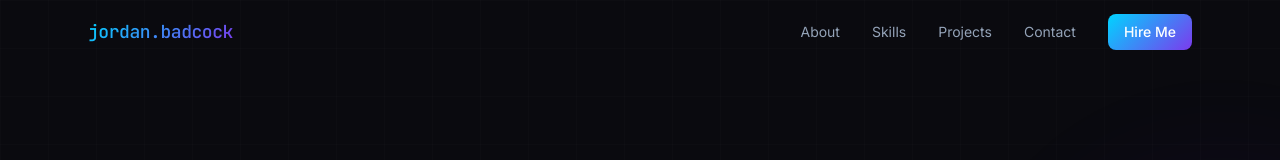
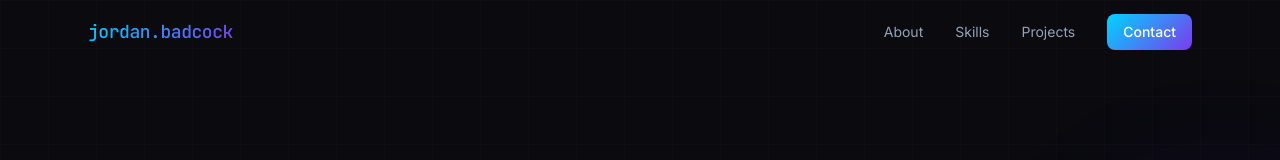
Before and after one commit to jordan-badcock/portfolio, a React (Vite) app: page / in a window 1280 px wide. Shown: the top 160 px of the page. Built offline with nearby package versions, Linux system fonts and the light colour scheme.

Commit message:
fix: remove duplicate Contact nav link, rename Hire Me to Contact
Co-Authored-By: Claude Sonnet 4.6 <noreply@anthropic.com>

```diff
--- a/src/components/Navbar.jsx
+++ b/src/components/Navbar.jsx
@@ -1,6 +1,6 @@
 import { useState, useEffect } from 'react'
 
-const links = ['About', 'Skills', 'Projects', 'Contact']
+const links = ['About', 'Skills', 'Projects']
 
 export default function Navbar() {
   const [scrolled, setScrolled] = useState(false)
@@ -37,7 +37,7 @@ export default function Navbar() {
             className="px-4 py-2 text-sm font-medium rounded-lg text-white transition-opacity hover:opacity-80"
             style={{ background: 'linear-gradient(135deg, #00d4ff, #7c3aed)' }}
           >
-            Hire Me
+            Contact
           </a>
         </div>
       </div>
```
